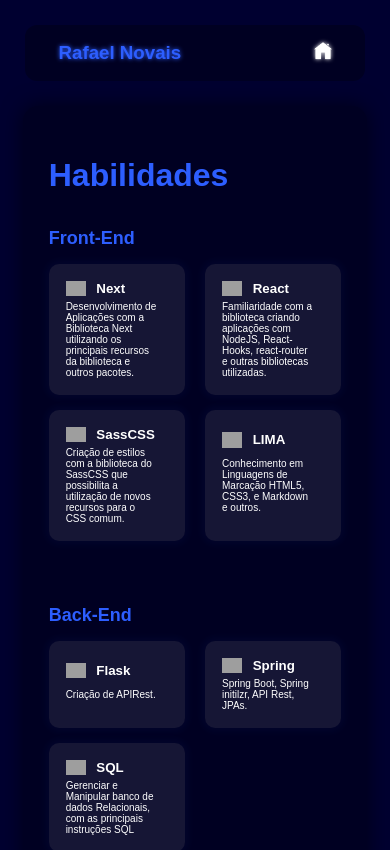
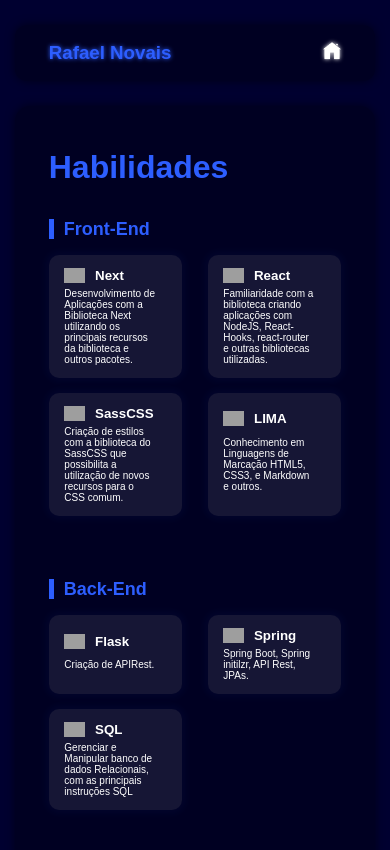
Before and after one commit to oN0V41S/Rafael_Novais, a React (Create React App) app: page /skills in a window 390 px wide. Shown: the top 850 px of the page. Built offline with nearby package versions, Linux system fonts and the light colour scheme; grey boxes are pictures that could not be loaded.

Commit message:
fix
fix some styles in mobile responsivity.

```diff
--- a/src/components/layout/aside/aside.scss
+++ b/src/components/layout/aside/aside.scss
@@ -62,6 +62,7 @@
 
     /* Itens do componente */
     .aside-item {
+      width: max-content;
       color: white;
       display: flex;
       gap: 15px;
--- a/src/components/layout/header/header.scss
+++ b/src/components/layout/header/header.scss
@@ -9,7 +9,8 @@
     align-items: center;
     display: flex;
     background-color: rgba(0, 0, 0, 0.3);
-    width: 70%;
+    box-shadow: 0px 0px 10px rgba(0, 0, 0, 0.5);
+    width: 75%;
     margin: 4vh auto;
     padding: 2vh 4vh;
     border-radius: 12px;
--- a/src/components/playlist/playlist.scss
+++ b/src/components/playlist/playlist.scss
@@ -60,10 +60,13 @@
     justify-content: center;
 
     .playlist-item {
-      padding: 10px 25px;
-      padding-bottom: 15px;
+      padding: 15px 20px;
       margin: 0 auto;
       width: 80%;
+
+      .playlist-bar{
+        display: none;
+      }
 
       .playlist-title {
         img {
--- a/src/components/tools/skills.scss
+++ b/src/components/tools/skills.scss
@@ -13,12 +13,22 @@
     width: max-content;
     margin-left: 25px;
     margin-bottom: 20px;
+
+    &:before {
+      content: ".";
+      color: rgba(45, 94, 255);
+      background-color: rgba(45, 94, 255);
+      height: 5px;
+      width: 2px;
+      margin-right: 10px;
+    }
   }
 
-  .skill-area{
+  .skill-area {
     margin-bottom: 4vh;
+    animation: scroll 3s ease-in-out;
 
-    h2{
+    h2 {
       margin-left: 40px;
     }
 
@@ -101,21 +111,21 @@
         width: 100%;
         gap: 15px;
 
-        h2{
+        h2 {
           margin: 0;
           font-size: medium;
         }
-        .skill{
+        .skill {
           width: 35%;
-          padding: 2vh;
+          padding: 1.5vh 4vw;
           gap: 5px;
 
           &:hover,
-          &:focus{
+          &:focus {
             transform: translateY(-10px);
             box-shadow: 0 15px 10px 3px rgba(45, 94, 255, 0.05);
           }
-          div{
+          div {
             gap: 10%;
             margin: 0;
 
@@ -123,14 +133,14 @@
               width: 20%;
             }
 
-            h1{
+            h1 {
               font-size: smaller;
               margin: auto auto auto 0;
               width: 70%;
             }
           }
 
-          p{
+          p {
             width: 90%;
             font-size: x-small;
           }
--- a/src/styles/index.scss
+++ b/src/styles/index.scss
@@ -26,7 +26,7 @@
     margin: 4vh auto;
     padding: 2vh;
     background-color: rgba(0, 0, 0, 0.3);
-    box-shadow: 0px 0px 20px 1px rgba(0, 0, 0, 0.5);
+    box-shadow: 0px 0px 10px rgba(0, 0, 0, 0.5);
     border-radius: 15px;
     width: 90%;
   }
@@ -45,17 +45,18 @@
   }
 
   @media(max-width: 800px) {
-    display: grid;
+    width: 100%;
+    display: flex;
+    flex-direction: column;
     margin: 0;
     padding: 0;
-
     &:nth-child(2) {
       margin-left: 0;
     }
 
     main{
       width: 75%;
-      padding: 5vh 3vh;
+      padding: 4vh;
       margin: 2vh auto;
     }
 
```
